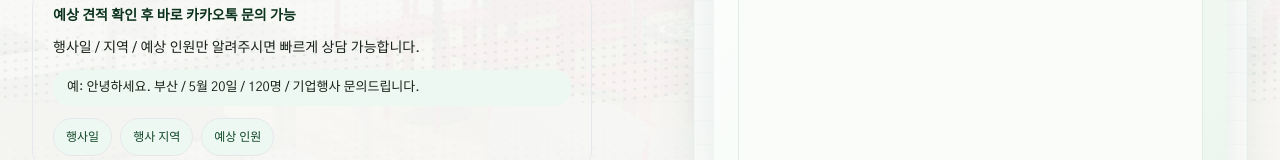
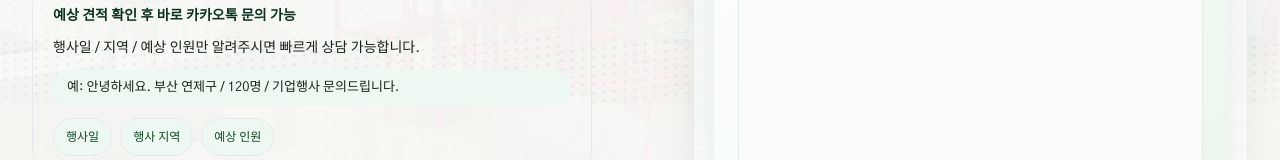
Before and after one commit to oreo4885-max/kkd-catering-landing, a Next.js app: page / in a window 1280 px wide. Shown: the part 537-697 px from the top of the page. Built offline with nearby package versions, Linux system fonts and the light colour scheme; no server answers.

Commit message:
상담 예시 문구 수정 및 문의 시점 1주로 변경

```diff
--- a/app/content.ts
+++ b/app/content.ts
@@ -359,7 +359,7 @@
     {
       question: "최소 며칠 전에 문의해야 하나요?",
       answer:
-        "원활한 운영을 위해 최소 2주 전에 문의 및 예약해주시는 것이 좋습니다. 행사 일정과 지역에 따라 가능 여부가 달라질 수 있습니다.",
+        "원활한 운영을 위해 최소 1주 전에 문의 및 예약해주시는 것이 좋습니다. 행사 일정과 지역에 따라 가능 여부가 달라질 수 있습니다.",
     },
     {
       question: "전기 지원이 꼭 필요한가요?",
--- a/components/landing/sections/hero-section.tsx
+++ b/components/landing/sections/hero-section.tsx
@@ -70,7 +70,7 @@
             <p className="font-semibold text-forest-900">예상 견적 확인 후 바로 카카오톡 문의 가능</p>
             <p className="mt-1">행사일 / 지역 / 예상 인원만 알려주시면 빠르게 상담 가능합니다.</p>
             <p className="mt-2 rounded-[16px] bg-forest-50 px-3.5 py-2 text-[12px] leading-5 text-forest-800/82 sm:text-[13px]">
-              예: 안녕하세요. 부산 / 5월 20일 / 120명 / 기업행사 문의드립니다.
+              예: 안녕하세요. 부산 연제구 / 120명 / 기업행사 문의드립니다.
             </p>
             <div className="mt-3 flex flex-wrap gap-2">
               {["행사일", "행사 지역", "예상 인원"].map((item) => (
--- a/components/landing/sections/inquiry-section.tsx
+++ b/components/landing/sections/inquiry-section.tsx
@@ -18,7 +18,7 @@
                 <div className="mt-4 rounded-[22px] border border-[#E6CB00] bg-[#FFF6B1] px-4 py-4 text-[13px] leading-6 text-[#3a3110] sm:px-5 sm:text-sm sm:leading-7">
                   <p className="font-semibold text-[#241b00]">카카오톡 문의 예시</p>
                   <p className="mt-2 rounded-[18px] bg-white/65 px-4 py-3 font-medium text-[#3f3211]">
-                    “안녕하세요. 부산 / 5월 20일 / 120명 / 기업행사 문의드립니다.”
+                    “안녕하세요. 부산 연제구 / 120명 / 기업행사 문의드립니다.”
                   </p>
                 </div>
               ) : null}
@@ -85,7 +85,7 @@
                 <p className="mt-2 text-cream/76">행사일 / 지역 / 예상 인원만 알려주시면 1차 안내가 가능합니다.</p>
                 {kakaoInquiryUrl ? (
                   <p className="mt-2 rounded-[16px] bg-white/10 px-3.5 py-2 text-[12px] leading-5 text-white/84">
-                    예: 안녕하세요. 부산 / 5월 20일 / 120명 / 기업행사 문의드립니다.
+                    예: 안녕하세요. 부산 연제구 / 120명 / 기업행사 문의드립니다.
                   </p>
                 ) : null}
               </div>
@@ -138,7 +138,7 @@
               </div>
               <div className="rounded-[20px] border border-forest-900/8 bg-white px-4 py-4 text-[13px] leading-6 text-forest-800/86">
                 <p className="font-semibold text-forest-900">권장 문의 시점</p>
-                <p className="mt-2">행사일 기준 최소 2주 전 문의 시 운영 가능성을 더 빠르게 안내드릴 수 있습니다.</p>
+                <p className="mt-2">행사일 기준 최소 1주 전 문의 시 운영 가능성을 더 빠르게 안내드릴 수 있습니다.</p>
               </div>
               <div className="rounded-[20px] border border-forest-900/8 bg-white px-4 py-4 text-[13px] leading-6 text-forest-800/86">
                 <p className="font-semibold text-forest-900">전기 필요 여부</p>
```
